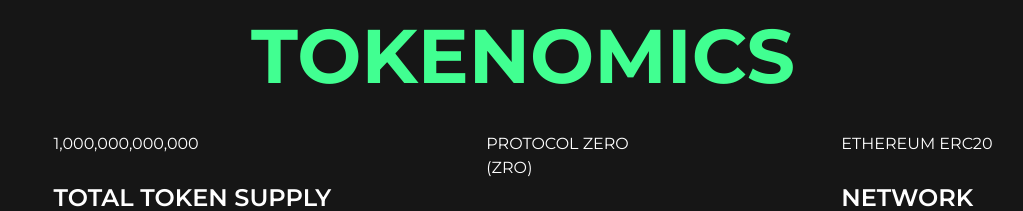
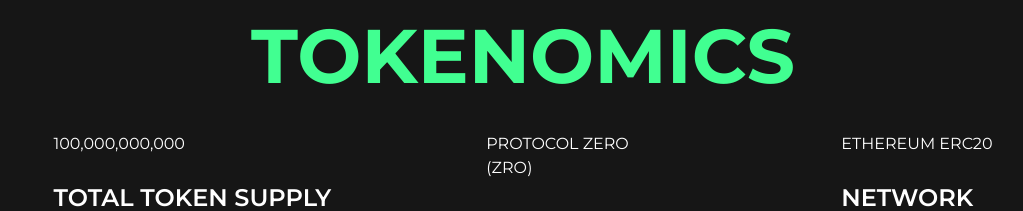
Before and after one commit to illjewminati/flashreact, a React (Create React App) app: page / in a window 1280 px wide. Shown: the part 2680-2891 px from the top of the page, without its empty margins (117-1140 px from the left). Built offline with nearby package versions, Linux system fonts and the light colour scheme.

Commit message:
Add files via upload

```diff
--- a/src/components/homeInner/TOKENOMICS.js
+++ b/src/components/homeInner/TOKENOMICS.js
@@ -8,7 +8,7 @@ function TOKENOMICS() {
                 <div className="row">
                     <div className="col-lg-4 col-md-6 col-sm-12" data-aos="fade-down" data-aos-duration="1000" data-aos-delay="100">
                         <div className="token_box">
-                            <p>1,000,000,000,000</p>
+                            <p>100,000,000,000</p>
                             <h4>TOTAL TOKEN SUPPLY</h4>
                             <p>2% MAX WALLET <br />
                             .5% MAX TRANSACTION</p>
```
